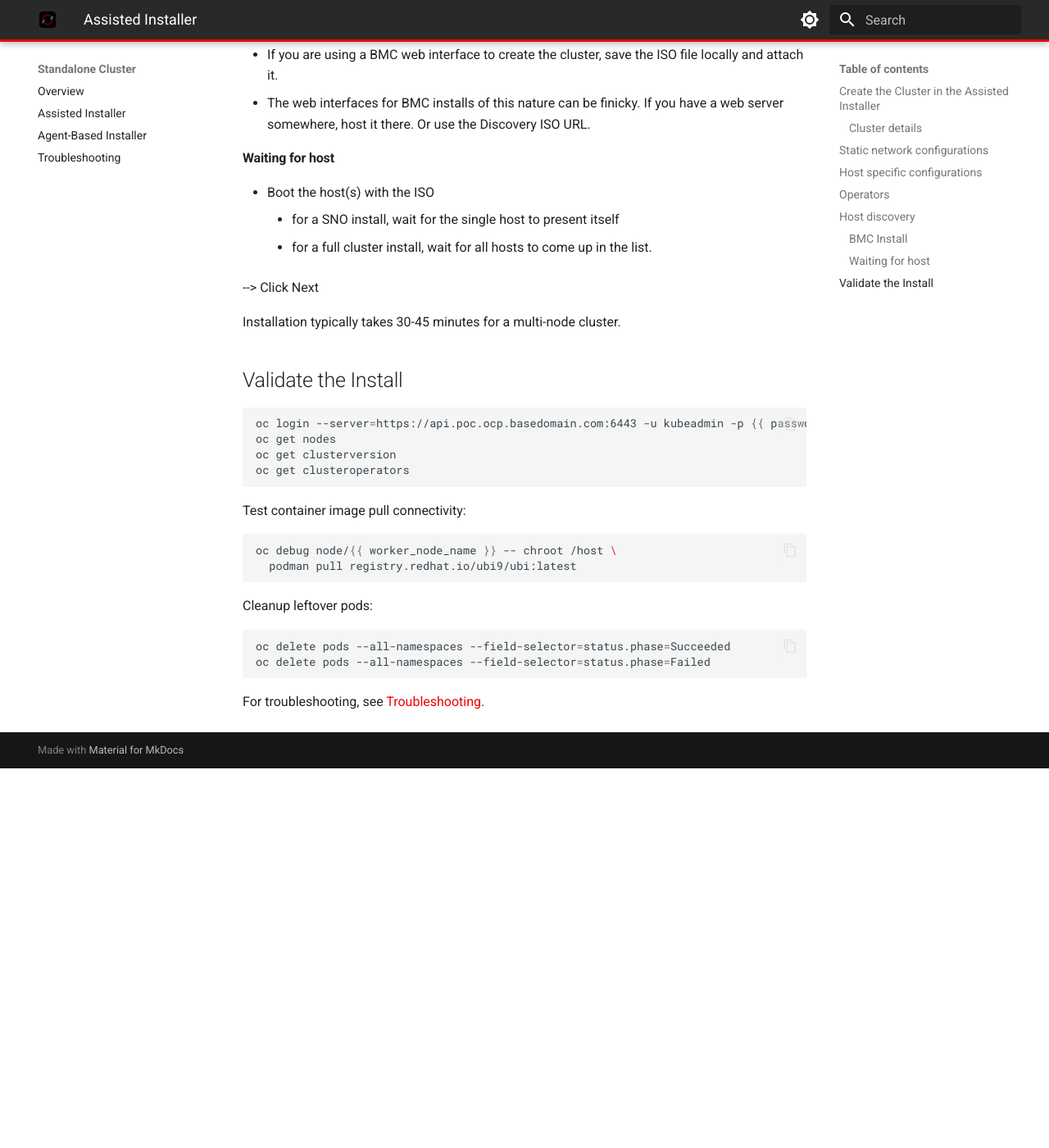
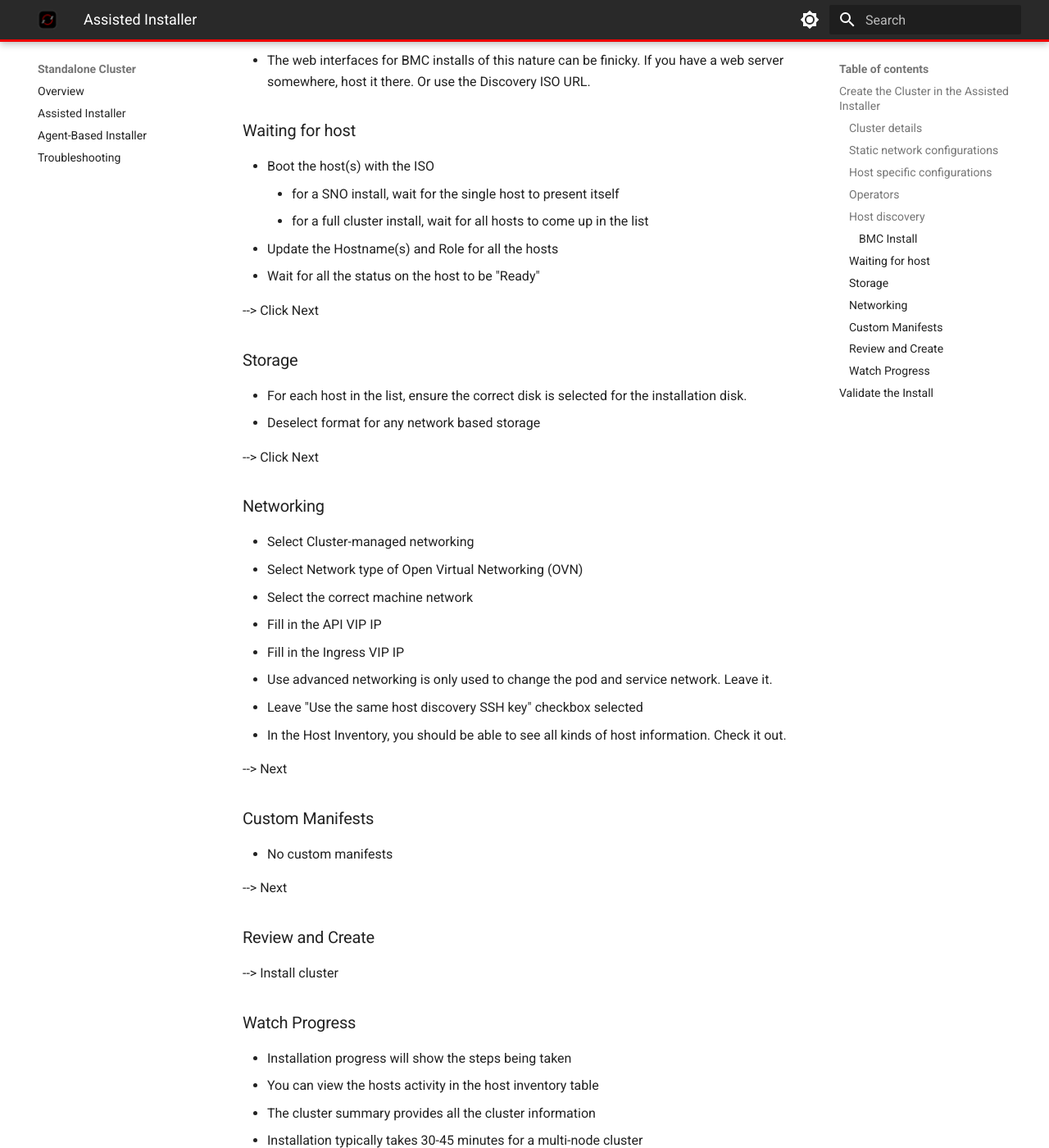
Before and after one commit to openshift-ssa/openshift-poc, an MkDocs documentation site: the page built from docs/standalone/assisted-installer.md, in a window 1280 px wide and 1400 px high, scrolled down 2124 px. Shown: the whole window at 82% size. Built offline with MkDocs 1.6.1 and Material for MkDocs 9.7.7, drawn with Linux system fonts in a browser that asks for light colours; plug-ins that fetch from the network failed and are left out; before the commit the page ends 3061 px from its top, so only the background shows below that; some of the changed text lies outside the part shown.

Commit message:
assisted installer docs complete

````diff
--- a/docs/standalone/assisted-installer.md
+++ b/docs/standalone/assisted-installer.md
@@ -23,7 +23,7 @@
 
 -> Click Next
 
-## Static network configurations
+### Static network configurations
 
 - Select IPv4
 - If you are using a vlan, click "Use VLAN" checkbox, and enter the Machine Subnet VLAN value.
@@ -33,23 +33,23 @@
 
 -> Click Next
 
-## Host specific configurations
+### Host specific configurations
 
 - If using a bond, click the "Use bond" checkbox
-- Bond type is typically 802.3ad (LACP)
+    - Bond type is typically 802.3ad (LACP)
 - Enter the mac addresses for the NICs in the bond using the Host NICs - MAC Address values
 - Enter the IP address for the host
 - If you are doing a full cluster install, repeat this process for all the hosts by using the "Add another host configuration" button.
 
 --> Click Next
 
-## Operators
+### Operators
 
 Don't preinstall any operators.
 
 --> Click Next
 
-## Host discovery
+### Host discovery
 
 - Click on the "Add hosts" button at the top of the page
 - For "Provisioning type", select "Full image file - Download a self-contained ISO"
@@ -63,31 +63,68 @@
 - If you are using a BMC web interface to create the cluster, save the ISO file locally and attach it.
 - The web interfaces for BMC installs of this nature can be finicky. If you have a web server somewhere, host it there. Or use the Discovery ISO URL.
 
-#### Waiting for host
+### Waiting for host
 
 - Boot the host(s) with the ISO
     - for a SNO install, wait for the single host to present itself
-    - for a full cluster install, wait for all hosts to come up in the list.
+    - for a full cluster install, wait for all hosts to come up in the list
+- Update the Hostname(s) and Role for all the hosts
+- Wait for all the status on the host to be "Ready"
 
 --> Click Next
 
+### Storage
 
-Installation typically takes 30-45 minutes for a multi-node cluster.
+- For each host in the list, ensure the correct disk is selected for the installation disk.
+- Deselect format for any network based storage
+
+--> Click Next
+
+### Networking
+
+- Select Cluster-managed networking
+- Select Network type of Open Virtual Networking (OVN)
+- Select the correct machine network
+- Fill in the API VIP IP
+- Fill in the Ingress VIP IP
+- Use advanced networking is only used to change the pod and service network. Leave it.
+- Leave "Use the same host discovery SSH key" checkbox selected
+- In the Host Inventory, you should be able to see all kinds of host information. Check it out.
+
+--> Next
+
+### Custom Manifests
+
+- No custom manifests
+
+--> Next
+
+### Review and Create
+
+--> Install cluster
+
+### Watch Progress
+
+- Installation progress will show the steps being taken
+- You can view the hosts activity in the host inventory table
+- The cluster summary provides all the cluster information
+- Installation typically takes 30-45 minutes for a multi-node cluster
+
+Wait for it...
+
+- Copy the Web Console URL
+- User name is kubeadmin
+- Copy the Password
+- Login to the Web Console
+- Wait for the Operators to finish updating and everything to be green.
 
 ## Validate the Install
 
 ```bash
-oc login --server=https://api.poc.ocp.basedomain.com:6443 -u kubeadmin -p {{ password }}
+oc login --server=https://api.{{ cluster_name }}.{{ base_domain }}:6443 -u kubeadmin -p {{ password }}
 oc get nodes
 oc get clusterversion
 oc get clusteroperators
-```
-
-Test container image pull connectivity:
-
-```bash
-oc debug node/{{ worker_node_name }} -- chroot /host \
-  podman pull registry.redhat.io/ubi9/ubi:latest
 ```
 
 Cleanup leftover pods:
````
